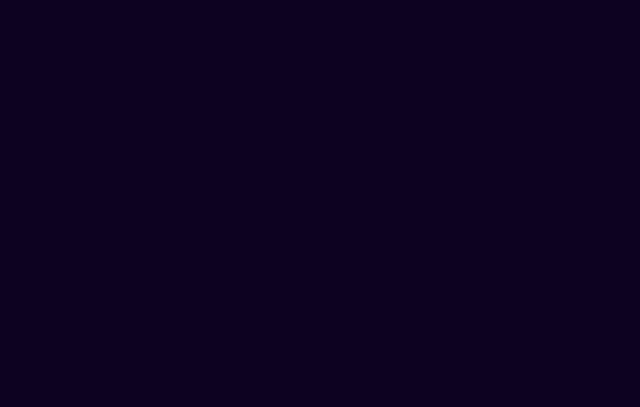
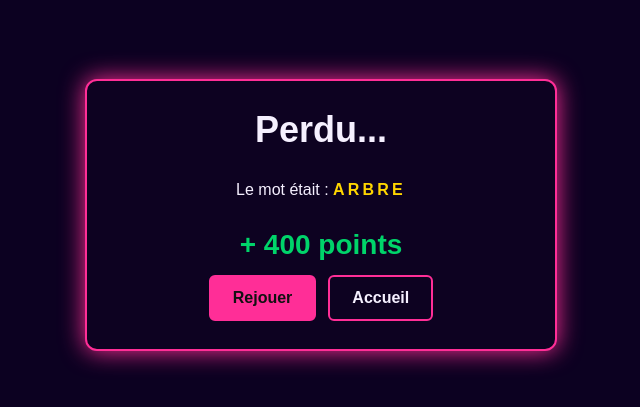
Before and after one commit to Hrefernandes/MotMystere-FRONTEND, a React (Vite) app: page /test in a window 1280 px wide. Before the commit this address had no page. Shown: the part 185-592 px from the top of the page, without its empty margins (319-959 px from the left). Built offline with nearby package versions, Linux system fonts and the light colour scheme.

Commit message:
add: components/ Fin de partie + route fictive /test Fin de partie + css

```diff
--- a/src/App.jsx
+++ b/src/App.jsx
@@ -1,5 +1,6 @@
 import Accueil from './pages/Accueil'
 import Partie from './pages/Partie'
+import FinDePartie from './components/FinDePartie'
 import { Route, Routes } from 'react-router-dom'
 import './style/App.css'
 
@@ -9,6 +10,8 @@ function App() {
     <Routes>
       <Route path="/" element={<Accueil />} />
       <Route path="/partie" element={<Partie />} />
+
+      <Route path="/test" element={<FinDePartie gagne={false} mot="ARBRE" essais={3} points={400} />} />
     </Routes>
   )
 }
--- /dev/null
+++ b/src/components/FinDePartie.jsx
@@ -0,0 +1,33 @@
+import { useNavigate } from "react-router-dom"
+import '../style/FinDePartie.css'
+
+function FinDePartie({gagne, mot, essais, points}) {
+  const navigate = useNavigate()
+
+  return (
+    <div className="finFond" >
+      <div className="finPartie">
+        <h2 className="fin-titre">{gagne ? 'Bravo !' : 'Perdu...'}</h2>
+
+        {gagne ? (
+          <p>Trouvé en {essais} {essais > 1 ? 'essais' : 'essai'}</p>
+        ) : (
+          <p>Le mot était : <strong className="fin-mot">{mot}</strong></p>
+        )}
+
+        <p className="fin-points">+ {points} points</p>
+
+        <div className="fin-boutons">
+          <button className="fin-bouton" type="button">
+            Rejouer
+          </button>
+          <button className="fin-bouton secondaire" type="button" onClick={() => navigate('/')}>
+            Accueil
+          </button>
+        </div>
+      </div>
+    </div>
+  )
+}
+
+export default FinDePartie
--- a/src/pages/Accueil.jsx
+++ b/src/pages/Accueil.jsx
@@ -25,7 +25,7 @@ function Accueil() {
     }
     setErreurs('')
     localStorage.setItem('pseudo', pseudo.trim())
-    navigate('/partie')
+    navigate('/test')
   }
 
   useEffect(() => {
--- /dev/null
+++ b/src/style/FinDePartie.css
@@ -0,0 +1,74 @@
+.finFond {
+  position: fixed;
+  inset: 0;
+  display: grid;
+  place-items: center;
+  background: rgba(13, 2, 33, 0.85);
+  z-index: 10;
+  animation: fond-apparait 0.3s ease-out;
+}
+
+.finPartie {
+  display: flex;
+  flex-direction: column;
+  width: min(90%, 420px);
+  align-items: center;
+  gap: 14px;
+  padding: 28px 24px;
+  text-align: center;
+  background: var(--fond);
+  border: 2px solid var(--accent);
+  border-radius: 12px;
+  box-shadow: 0 0 24px var(--accent);
+  animation: carte-apparait 0.45s cubic-bezier(0.34, 1.56, 0.64, 1) 0.1s backwards;
+}
+
+.fin-titre {
+  margin: 0;
+  font-family: 'Orbitron', sans-serif;
+  font-size: 36px;
+}
+
+.fin-mot {
+  color: var(--jaune);
+  letter-spacing: 0.2em;
+}
+
+.fin-points {
+  margin: 0;
+  font-size: 28px;
+  font-weight: 700;
+  color: var(--vert);
+}
+
+.fin-boutons {
+  display: flex;
+  gap: 12px;
+}
+
+.fin-bouton {
+  padding: 12px 22px;
+  font-family: inherit;
+  font-size: 16px;
+  font-weight: 700;
+  color: var(--noir);
+  background: var(--accent);
+  border: 2px solid var(--accent);
+  border-radius: 6px;
+  cursor: pointer;
+}
+
+.fin-bouton.secondaire {
+  color: var(--texte);
+  background: transparent;
+}
+
+@keyframes fond-apparait {
+  from { opacity: 0; }
+  to   { opacity: 1; }
+}
+
+@keyframes carte-apparait {
+  from { opacity: 0; transform: translateY(30px) scale(0.9); }
+  to   { opacity: 1; transform: none; }
+}
```
